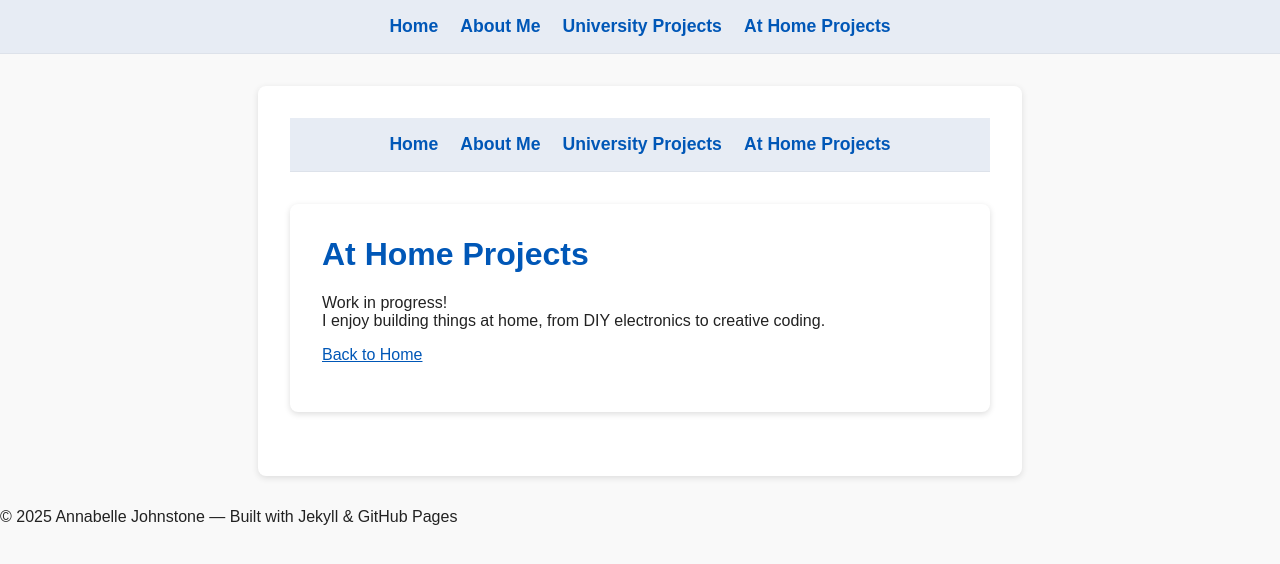
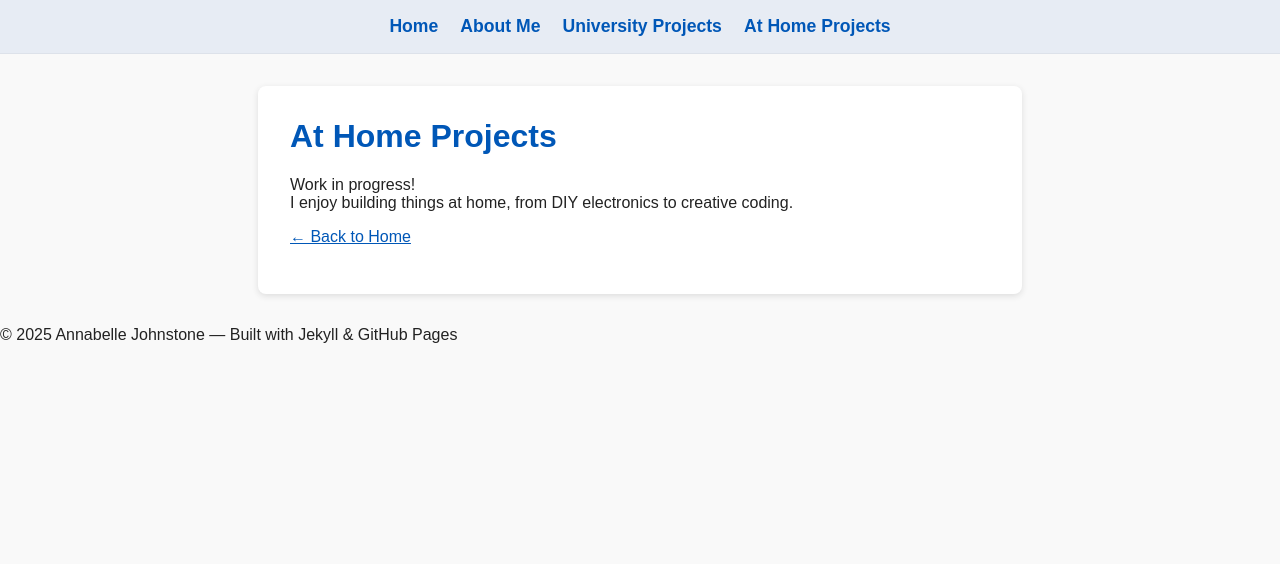
Before and after one commit to AnnabelleJohnstone/AJengineering-projects, a Jekyll site: the page built from home-projects.md, in a window 1280 px wide. Shown: the top 564 px of the page. Built offline with Jekyll 4.4.1, drawn with Linux system fonts in a browser that asks for light colours.

Commit message:
Update home-projects.md

```diff
--- a/home-projects.md
+++ b/home-projects.md
@@ -3,16 +3,9 @@ layout: default
 title: At Home Projects
 ---
 
-<nav class="navbar">
-  <a href="/">Home</a>
-  <a href="/about/">About Me</a>
-  <a href="/university-projects/">University Projects</a>
-  <a href="/home-projects/">At Home Projects</a>
-</nav>
+# At Home Projects
 
-<div class="container">
-  <h1>At Home Projects</h1>
-  <p>Work in progress!<br>
-  I enjoy building things at home, from DIY electronics to creative coding.</p>
-  <p><a href="/">Back to Home</a></p>
-</div>
+Work in progress!
+I enjoy building things at home, from DIY electronics to creative coding.
+
+[← Back to Home](/)
```
